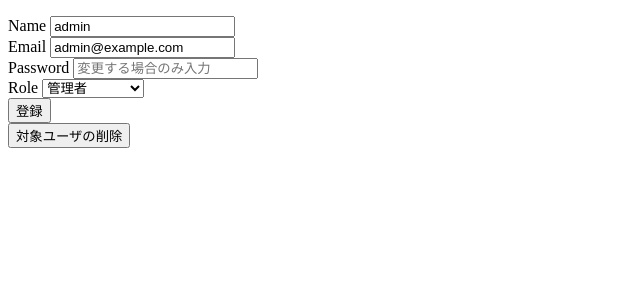
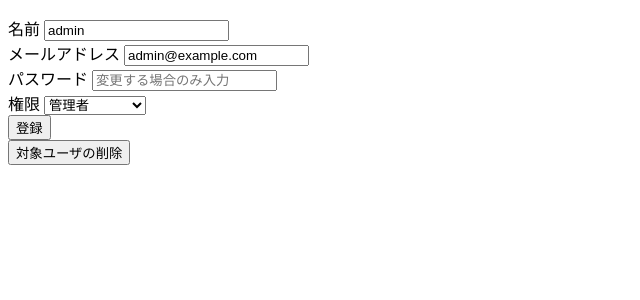
Before and after one commit to Neo-Oi/training_neo_app2, a Rails app: page /users/1/edit in a window 1280 px wide. Shown: the part 271-571 px from the top of the page, without its empty margins (0-640 px from the left). Run offline with Rails 7, Linux system fonts and the light colour scheme; a user stored in the database is signed in; some libraries are stand-ins or nearby versions.

Commit message:
UI/UXと見やすさを改善
- ヘッダーの壊れたHTML(</li>の重複)を修正
- ログインフォームのlabel forとinput idの不一致を修正(クリックでフォーカスできない問題)
- 成功/失敗の通知を色分け(notice/alertを分離し背景色で視覚的に区別)
- フォームラベルの日英混在を解消しすべて日本語に統一
- ユーザー一覧・マイページでroleをmember/adminのまま表示せず日本語ラベルに変換
- マイページ(show)が常にcurrent_userを表示していた不具合を修正し、閲覧対象(@user)を表示
- <br>タグ頼りだったユーザー一覧のレイアウトをCSSのflexで整理
- フォームにrequired/autocomplete属性を追加し入力補助を強化
- html要素にlang="ja"を追加

Co-Authored-By: Claude Sonnet 5 <noreply@anthropic.com>
Claude-Session: https://claude.ai/code/session_01GmmiAvT47Jp8rTupcBK2Am

```diff
--- a/app/controllers/application_controller.rb
+++ b/app/controllers/application_controller.rb
@@ -6,12 +6,12 @@ class ApplicationController < ActionController::Base
 
   def user_init
       redirect_to root_path,
-      notice: "ログインをしてください" if current_user == nil
+      alert: "ログインをしてください" if current_user == nil
   end
 
   def role_init
       redirect_to homes_path,
-      notice: "権限がありません" unless current_user.role == "admin"
+      alert: "権限がありません" unless current_user.role == "admin"
   end
 
 private
--- a/app/controllers/logins_controller.rb
+++ b/app/controllers/logins_controller.rb
@@ -6,14 +6,14 @@ class LoginsController < ApplicationController
         session[:login_failed_count] ||= 0
 
         if session[:login_failed_count] >= 2
-           redirect_to fails_path, notice: "ログイン回数が３回を超えました"
+           redirect_to fails_path, alert: "ログイン回数が３回を超えました"
            return
         end
 
         blanks = blank_fields(:login, %i[email password])
 
         if blanks.any?
-            flash.now[:notice] = "#{blanks.join(',')}は必須項目です"
+            flash.now[:alert] = "#{blanks.join(',')}は必須項目です"
             render :index, status: :unprocessable_entity
             return
         end
@@ -27,7 +27,7 @@ class LoginsController < ApplicationController
             return
         else
             session[:login_failed_count] += 1
-            flash.now[:notice] = "#{session[:login_failed_count]}回目の失敗　原因:パスワードまたはメールアドレスが異なります。"
+            flash.now[:alert] = "#{session[:login_failed_count]}回目の失敗　原因:パスワードまたはメールアドレスが異なります。"
             render :index, status: :unprocessable_entity
         end
     end
--- a/app/controllers/users_controller.rb
+++ b/app/controllers/users_controller.rb
@@ -8,7 +8,7 @@ class UsersController < ApplicationController
         @user = User.find(params[:id])
 
         unless current_user.role == "admin" || @user == current_user
-            redirect_to homes_path, notice: "権限がありません"
+            redirect_to homes_path, alert: "権限がありません"
         end
     end
 
@@ -22,7 +22,7 @@ class UsersController < ApplicationController
         blanks = blank_fields(:user, %i[email name role])
 
         if blanks.any?
-            flash.now[:notice] = "#{blanks.join(',')}は必須項目です"
+            flash.now[:alert] = "#{blanks.join(',')}は必須項目です"
             render :edit, status: :unprocessable_entity
             return
         end
@@ -30,7 +30,7 @@ class UsersController < ApplicationController
         if @user.update(user_params)
             redirect_to users_path, notice: "#{@user.name}のユーザ情報が更新されました"
         else
-            flash.now[:notice] = "#{@user.name}のユーザ情報の更新に失敗しました"
+            flash.now[:alert] = "#{@user.name}のユーザ情報の更新に失敗しました"
             render :edit, status: :unprocessable_entity
         end
     end
@@ -45,7 +45,7 @@ class UsersController < ApplicationController
         blanks = blank_fields(:user, %i[email password name role])
 
         if blanks.any?
-            flash.now[:notice] = "#{blanks.join(',')}は必須項目です"
+            flash.now[:alert] = "#{blanks.join(',')}は必須項目です"
             render :new, status: :unprocessable_entity
             return
         end
@@ -53,7 +53,7 @@ class UsersController < ApplicationController
         if @user.save
             redirect_to users_path, notice: "#{@user.name}の作成に成功しました"
         else
-            flash.now[:notice] = "ユーザの作成に失敗しました"
+            flash.now[:alert] = "ユーザの作成に失敗しました"
             render :new, status: :unprocessable_entity
         end
     end
--- a/app/helpers/application_helper.rb
+++ b/app/helpers/application_helper.rb
@@ -1,2 +1,7 @@
 module ApplicationHelper
+  ROLE_LABELS = { "admin" => "管理者", "member" => "一般ユーザー" }.freeze
+
+  def role_label(role)
+    ROLE_LABELS.fetch(role, role)
+  end
 end
--- a/app/views/layouts/application.html.erb
+++ b/app/views/layouts/application.html.erb
@@ -1,5 +1,5 @@
 <!DOCTYPE html>
-<html>
+<html lang="ja">
   <head>
     <title><%= yield(:title).presence || "プライムテック研修開発" %></title>
     <meta name="viewport" content="width=device-width,initial-scale=1">
@@ -39,7 +39,7 @@
 
         <li class="menu-item-mid">
           <% if current_user&.present? %>
-            <%= button_to "ホームページへ", homes_path,method: :get,class: "button" %></li>
+            <%= button_to "ホームページへ", homes_path,method: :get,class: "button" %>
           <% end %>
         </li>
 
@@ -57,10 +57,12 @@
 
         <li class="menu-item-mid">
           通知:
-            <% if flash[:notice] == nil %>
+            <% if flash[:alert].present? %>
+              <span class="flash flash-alert"><%= flash[:alert] %></span>
+            <% elsif flash[:notice].present? %>
+              <span class="flash flash-notice"><%= flash[:notice] %></span>
+            <% else %>
               ありません
-            <% else %>
-              <%= flash[:notice] %>
             <% end %>
         </li>
       </ul>
--- a/app/views/users/edit.html.erb
+++ b/app/views/users/edit.html.erb
@@ -5,22 +5,22 @@
     <%= render "shared/error_message", object: @user %>
     <%= form_with model: @user do |f| %>
       <div>
-        <%= f.label :name %>
-        <%= f.text_field :name, class: "form-field", placeholder: "#{@user.name}" %>
+        <%= f.label :name, "名前" %>
+        <%= f.text_field :name, class: "form-field", placeholder: "#{@user.name}", required: true %>
       </div>
 
       <div>
-        <%= f.label :email %>
-        <%= f.email_field :email, class: "form-field", placeholder: "#{@user.email}" %>
+        <%= f.label :email, "メールアドレス" %>
+        <%= f.email_field :email, class: "form-field", placeholder: "#{@user.email}", required: true, autocomplete: "email" %>
       </div>
 
       <div>
-        <%= f.label :password %>
-        <%= f.password_field :password, class: "form-field", placeholder: "変更する場合のみ入力" %>
+        <%= f.label :password, "パスワード" %>
+        <%= f.password_field :password, class: "form-field", placeholder: "変更する場合のみ入力", autocomplete: "new-password" %>
       </div>
 
       <div>
-        <%= f.label :role %>
+        <%= f.label :role, "権限" %>
         <%= f.select :role, [["一般ユーザー", "member"], ["管理者", "admin"]],{},{class: 'form-field'}%>
       </div>
 
```
Also changed, not shown: app/assets/stylesheets/application.css (+12 -0 lines), app/assets/stylesheets/header.css (+16 -0 lines), app/views/logins/index.html.erb (+4 -4 lines), app/views/users/index.html.erb (+5 -12 lines), app/views/users/new.html.erb (+4 -4 lines), app/views/users/show.html.erb (+5 -5 lines).
